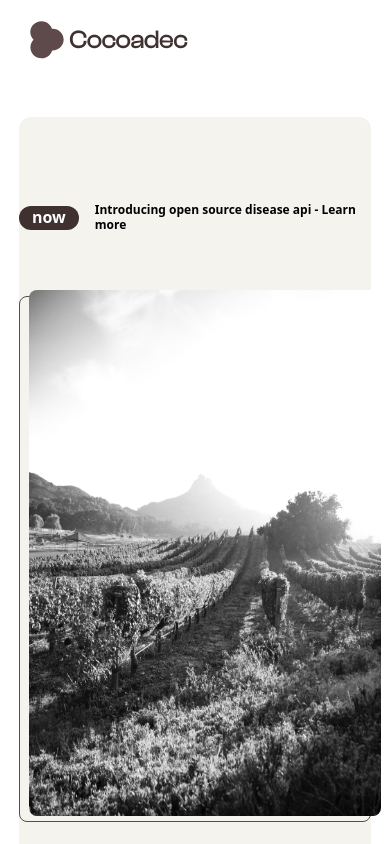
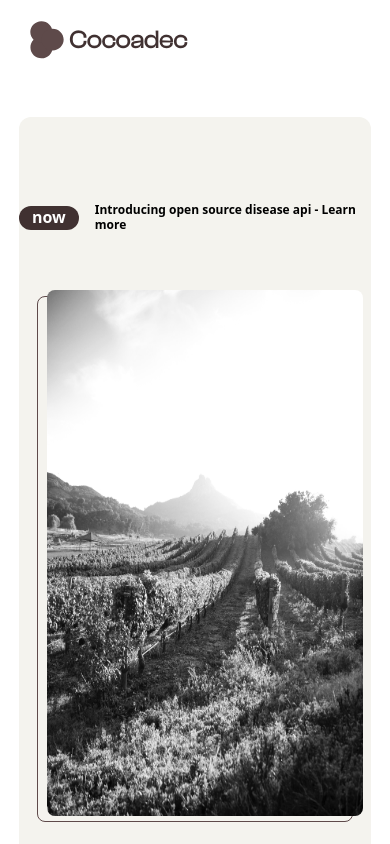
Before and after one commit to Gaeygo/Cocoadec-vite, a React (Vite) app: page / in a window 390 px wide. Shown: the top 844 px of the page. Built offline with nearby package versions, Linux system fonts and the light colour scheme.

Commit message:
new commit

```diff
--- a/src/components/Homepage.jsx
+++ b/src/components/Homepage.jsx
@@ -4,7 +4,7 @@ import Home from "../assets/homepage.png";
 const Homepage = () => {
   return (
     <>
-      <div className=" my-[37px] md:my-0 font-semibold bg-[#F4F3EE] rounded-[12px] min-w-[80vw] md:min-w-fit max-w-full  box-content md:mx-[25px] h-fit md:h-[860px] md:px-[51px] mx-[19px]">
+      <div className=" my-[37px] md:my-0 font-semibold bg-[#F4F3EE] rounded-[12px] min-w-fit md:w-auto md:min-w-fit max-w-full mx-[19px]  box-content md:mx-[25px] h-fit md:h-[860px] md:px-[51px] ">
         <div className="flex items-center text-xs leading-[14.76px] pt-[86px] w-fit mx-auto md:mx-0 ">
           <button className=" mr-[16px] w-[64px] h-[24px] leading-[19.68px] bg-main text-white text-[16px] rounded-[114px] ">
             now
@@ -39,7 +39,7 @@ const Homepage = () => {
               </span>
             </div>
           </div>
-          <div className="mt-[63.75px] md:mt-0 w-fit mx-auto  md:mx-0 md:max-w-[547px] relative  ">
+          <div className="mt-[63.75px] md:mt-0 w-fit mx-auto max-w-[90%] md:mx-0 md:max-w-[547px] relative  ">
             {/* min-w-[344px] */}
             <div className="rounded-[8px] border border-[#5E4A4A] absolute  w-full h-[526px]  md:w-full md:h-[681px]  "></div>
             <img
```
